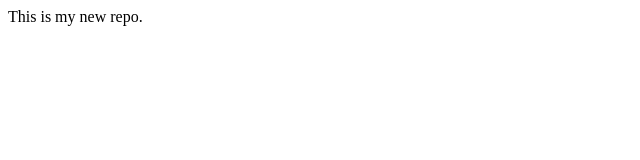
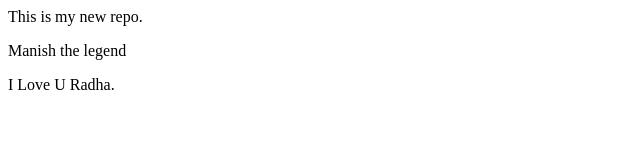
Before and after one commit to ManishMhatre1502/localrepo, a plain HTML site: page index.html in a window 1280 px wide. Shown: the whole page, without its empty margins (0-640 px from the left). Drawn offline with Linux system fonts and the light colour scheme.

Commit message:
Love for Radha

```diff
--- a/index.html
+++ b/index.html
@@ -1 +1,3 @@
 <p>This is my new repo.</p>
+<p>Manish the legend</p>
+<p>I Love U Radha.</p>
```
